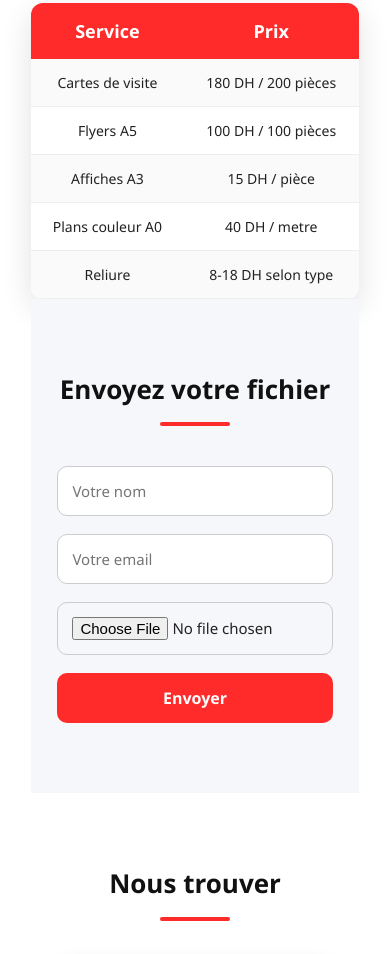
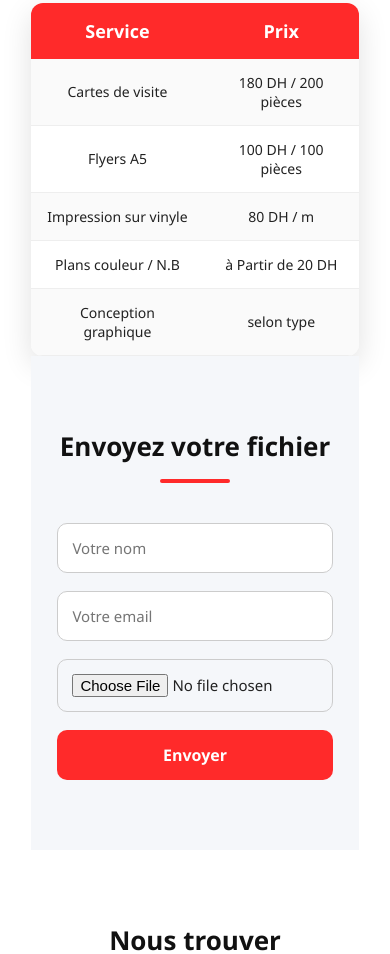
Before and after one commit to Bkcenter/bkcenter-site, a plain HTML site: page index.html in a window 390 px wide. Shown: the part 2931-3885 px from the top of the page. Drawn offline with Linux system fonts and the light colour scheme.

```diff
--- a/index.html
+++ b/index.html
@@ -86,16 +86,16 @@
             <td>100 DH / 100 pièces</td>
         </tr>
         <tr>
-            <td>Affiches A3</td>
-            <td>15 DH / pièce</td>
+            <td>Impression sur vinyle</td>
+            <td>80 DH / m</td>
         </tr>
         <tr>
-            <td>Plans couleur A0</td>
-            <td>40 DH / metre </td>
+            <td>Plans couleur / N.B</td>
+            <td>à Partir de 20 DH </td>
         </tr>
         <tr>
-            <td>Reliure</td>
-            <td>8-18 DH selon type</td>
+            <td>Conception graphique</td>
+            <td>selon type</td>
         </tr>
     </table>
 <section class="upload">
```
